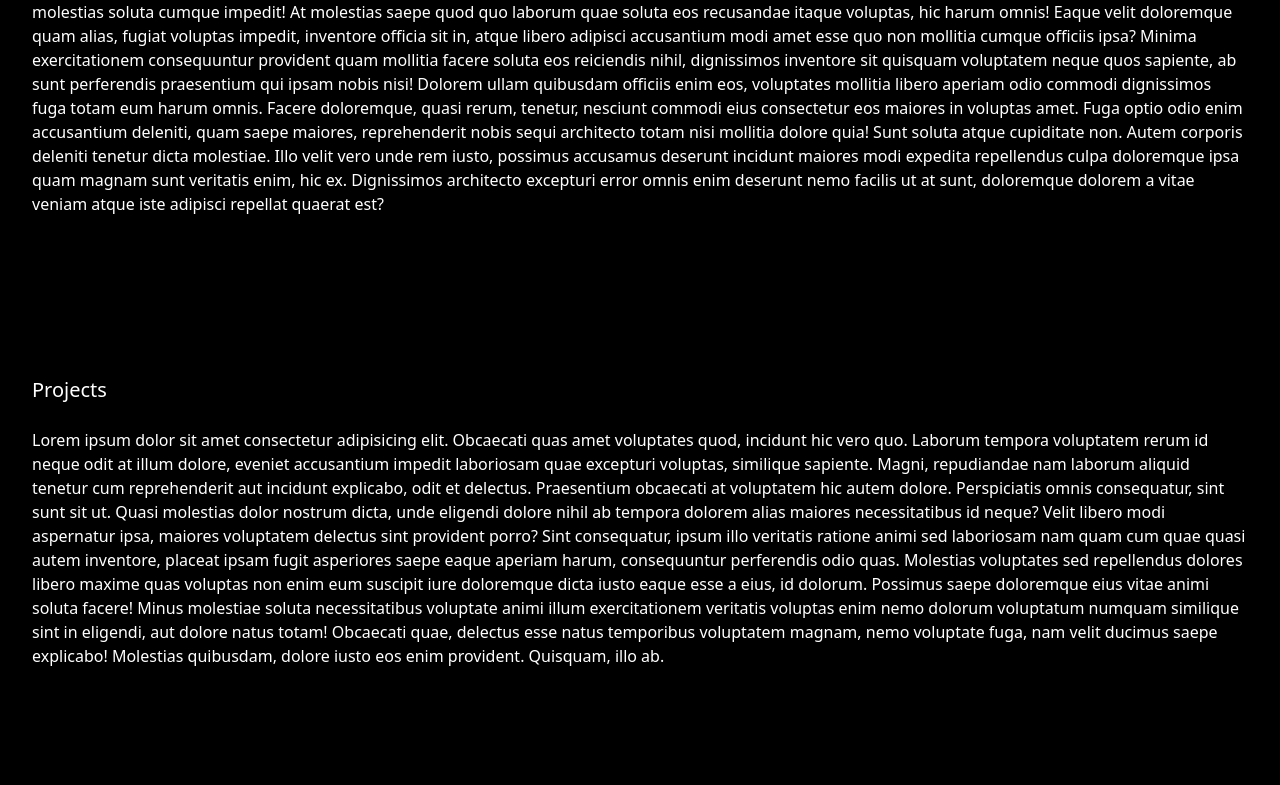
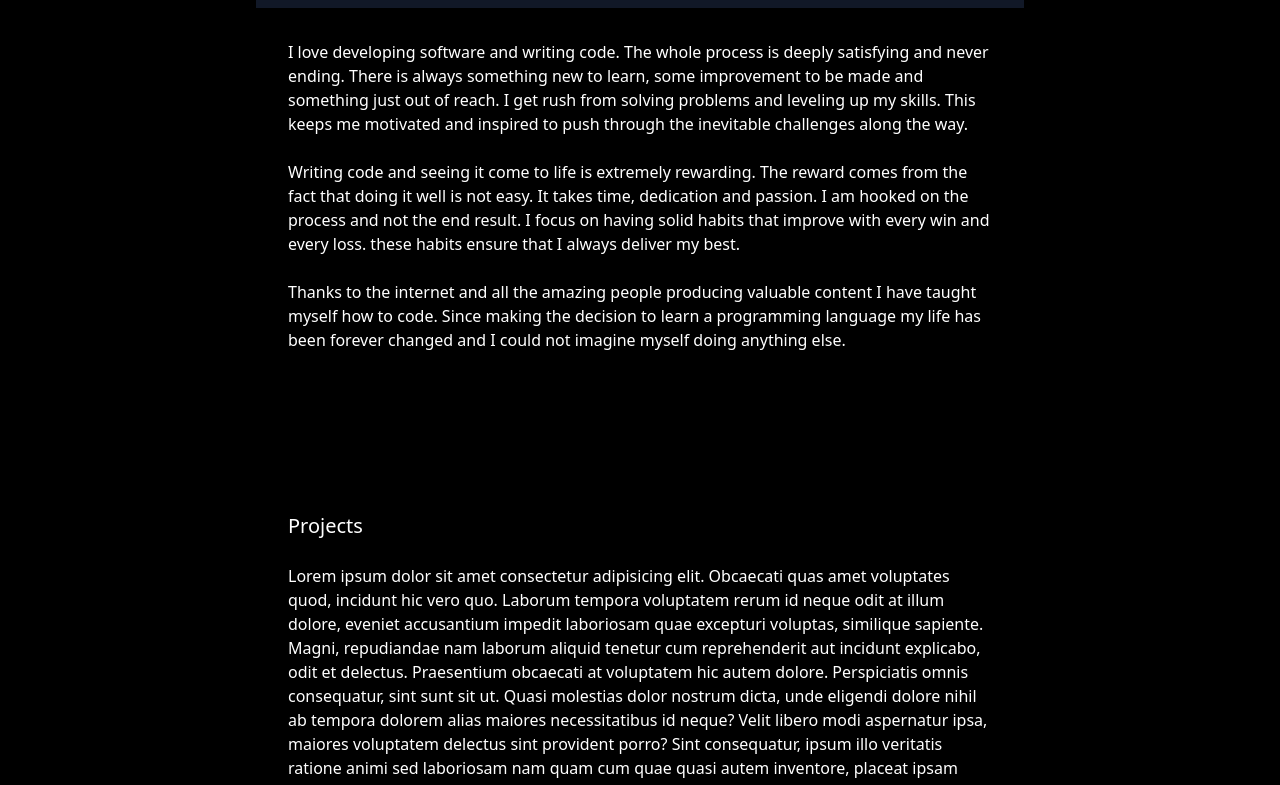
Before and after one commit to caseyharvey/portfolio-v4, a Gatsby site: page / in a window 1280 px wide. Shown: the part 276-1061 px from the top of the page. Built offline with nearby package versions, Linux system fonts and the light colour scheme; Gatsby itself is replaced by a stand-in of ours.

Commit message:
adjusted nav to be centered and capped width. added about text

```diff
--- a/src/components/Navbar.tsx
+++ b/src/components/Navbar.tsx
@@ -7,7 +7,7 @@ interface Props {
 
 const Navbar: React.FC<Props> = ({ toggle }) => {
   return (
-    <nav className="flex justify-between items-center text-white fixed w-full font-mono h-16 bg-black">
+    <nav className="flex justify-between items-center text-white max-w-screen-md mx-auto sticky top-0 w-full font-mono h-16 bg-black">
       <Link to="/" className="pl-8">
         casey.work
       </Link>
@@ -27,7 +27,7 @@ const Navbar: React.FC<Props> = ({ toggle }) => {
           />
         </svg>
       </div>
-      <div className="pr-8 md:block hidden">
+      <div className="pr-4 md:block hidden">
         <a href="#about" className="p-4">
           about
         </a>
--- a/src/components/sections/About.tsx
+++ b/src/components/sections/About.tsx
@@ -9,28 +9,27 @@ const About = (props: Props) => {
       <Heading heading="about me" tagline="casey harvey" />
       <div className="p-8">
         <p>
-          Lorem, ipsum dolor sit amet consectetur adipisicing elit. Ab expedita
-          quaerat enim, blanditiis sapiente architecto, quibusdam mollitia quod
-          minima in illo molestias soluta cumque impedit! At molestias saepe
-          quod quo laborum quae soluta eos recusandae itaque voluptas, hic harum
-          omnis! Eaque velit doloremque quam alias, fugiat voluptas impedit,
-          inventore officia sit in, atque libero adipisci accusantium modi amet
-          esse quo non mollitia cumque officiis ipsa? Minima exercitationem
-          consequuntur provident quam mollitia facere soluta eos reiciendis
-          nihil, dignissimos inventore sit quisquam voluptatem neque quos
-          sapiente, ab sunt perferendis praesentium qui ipsam nobis nisi!
-          Dolorem ullam quibusdam officiis enim eos, voluptates mollitia libero
-          aperiam odio commodi dignissimos fuga totam eum harum omnis. Facere
-          doloremque, quasi rerum, tenetur, nesciunt commodi eius consectetur
-          eos maiores in voluptas amet. Fuga optio odio enim accusantium
-          deleniti, quam saepe maiores, reprehenderit nobis sequi architecto
-          totam nisi mollitia dolore quia! Sunt soluta atque cupiditate non.
-          Autem corporis deleniti tenetur dicta molestiae. Illo velit vero unde
-          rem iusto, possimus accusamus deserunt incidunt maiores modi expedita
-          repellendus culpa doloremque ipsa quam magnam sunt veritatis enim, hic
-          ex. Dignissimos architecto excepturi error omnis enim deserunt nemo
-          facilis ut at sunt, doloremque dolorem a vitae veniam atque iste
-          adipisci repellat quaerat est?
+          I love developing software and writing code. The whole process is
+          deeply satisfying and never ending. There is always something new to
+          learn, some improvement to be made and something just out of reach. I
+          get rush from solving problems and leveling up my skills. This keeps
+          me motivated and inspired to push through the inevitable challenges
+          along the way.
+        </p>
+        <br />
+        <p>
+          Writing code and seeing it come to life is extremely rewarding. The
+          reward comes from the fact that doing it well is not easy. It takes
+          time, dedication and passion. I am hooked on the process and not the
+          end result. I focus on having solid habits that improve with every win
+          and every loss. these habits ensure that I always deliver my best.
+        </p>
+        <br />
+        <p>
+          Thanks to the internet and all the amazing people producing valuable
+          content I have taught myself how to code. Since making the decision to
+          learn a programming language my life has been forever changed and I
+          could not imagine myself doing anything else.
         </p>
       </div>
     </section>
--- a/src/pages/index.tsx
+++ b/src/pages/index.tsx
@@ -8,7 +8,7 @@ import SEO from "../components/seo"
 const IndexPage = () => (
   <Layout>
     <SEO title="portfolio" />
-    <div className="container mx-auto pb-32">
+    <div className="container max-w-screen-md mx-auto pb-32">
       <About />
       <Projects />
       <Contact />
```
